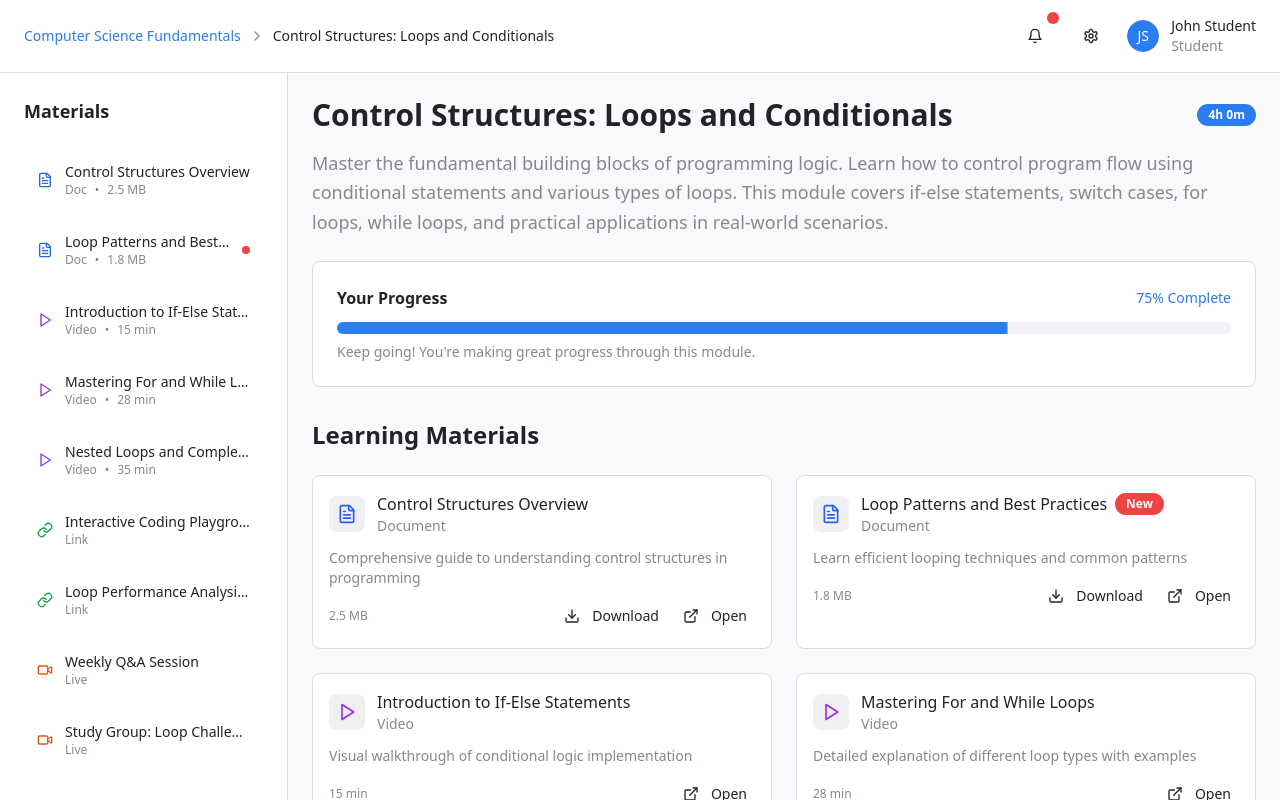
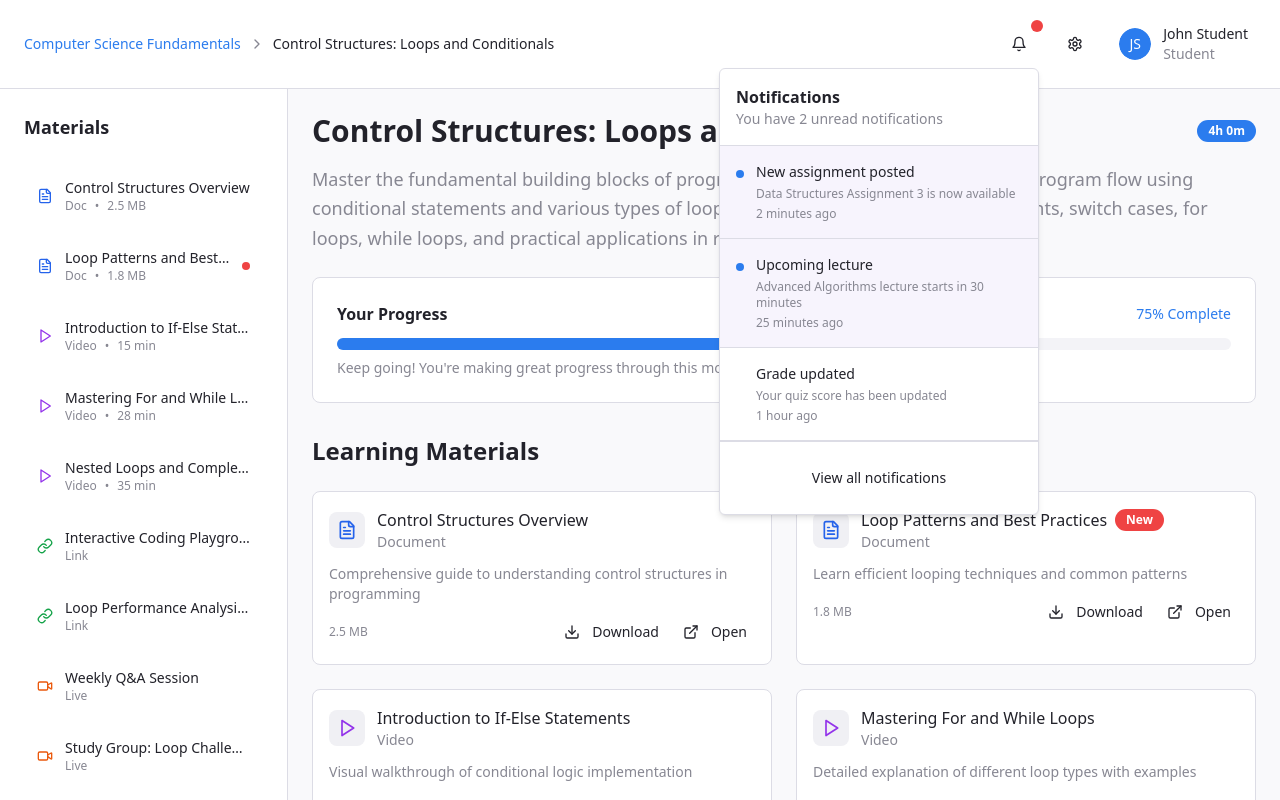
Before and after one commit to tiran2/tuterverrse-module-page-ui, a React (Vite) app: page /module in a window 1280 px wide. Both pictures are taken after a click on the button 1035 px from the left and 36 px from the top of the page. Shown: the top 800 px of the page. Built offline with nearby package versions, Linux system fonts and the light colour scheme.

Commit message:
Add functionality to header icons
Implement UI components for settings, notifications, and profile icons in the header. This includes adding dropdowns or modals for each icon to provide interactive functionality.

```diff
--- a/src/components/TopNavigation.tsx
+++ b/src/components/TopNavigation.tsx
@@ -1,6 +1,20 @@
-import { User, Bell, Settings, ChevronRight } from "lucide-react";
+import { User, Bell, Settings, ChevronRight, LogOut, UserCog, Moon, Sun, Monitor } from "lucide-react";
 import { Button } from "@/components/ui/button";
 import { Avatar, AvatarFallback } from "@/components/ui/avatar";
+import {
+  DropdownMenu,
+  DropdownMenuContent,
+  DropdownMenuItem,
+  DropdownMenuTrigger,
+  DropdownMenuSeparator,
+  DropdownMenuLabel
+} from "@/components/ui/dropdown-menu";
+import {
+  Popover,
+  PopoverContent,
+  PopoverTrigger
+} from "@/components/ui/popover";
+import { useToast } from "@/hooks/use-toast";
 
 interface TopNavigationProps {
   currentModule: string;
@@ -8,6 +22,35 @@ interface TopNavigationProps {
 }
 
 export function TopNavigation({ currentModule, courseName }: TopNavigationProps) {
+  const { toast } = useToast();
+
+  const mockNotifications = [
+    { id: 1, title: "New assignment posted", message: "Data Structures Assignment 3 is now available", time: "2 minutes ago", unread: true },
+    { id: 2, title: "Upcoming lecture", message: "Advanced Algorithms lecture starts in 30 minutes", time: "25 minutes ago", unread: true },
+    { id: 3, title: "Grade updated", message: "Your quiz score has been updated", time: "1 hour ago", unread: false },
+  ];
+
+  const handleNotificationClick = (notification: any) => {
+    toast({
+      title: notification.title,
+      description: notification.message,
+    });
+  };
+
+  const handleSettingsAction = (action: string) => {
+    toast({
+      title: "Settings",
+      description: `${action} clicked`,
+    });
+  };
+
+  const handleProfileAction = (action: string) => {
+    toast({
+      title: "Profile",
+      description: `${action} clicked`,
+    });
+  };
+
   return (
     <header className="bg-card border-b border-border px-6 py-4">
       <div className="flex items-center justify-between">
@@ -22,16 +65,78 @@ export function TopNavigation({ currentModule, courseName }: TopNavigationProps)
 
         {/* User Actions */}
         <div className="flex items-center space-x-4">
+          {/* Notifications */}
+          <Popover>
+            <PopoverTrigger asChild>
               <Button variant="ghost" size="icon" className="relative">
                 <Bell className="h-5 w-5" />
                 <span className="absolute -top-1 -right-1 h-3 w-3 bg-destructive rounded-full text-xs"></span>
               </Button>
+            </PopoverTrigger>
+            <PopoverContent className="w-80 p-0" align="end">
+              <div className="p-4 border-b">
+                <h4 className="font-semibold">Notifications</h4>
+                <p className="text-sm text-muted-foreground">You have {mockNotifications.filter(n => n.unread).length} unread notifications</p>
+              </div>
+              <div className="max-h-80 overflow-auto">
+                {mockNotifications.map((notification) => (
+                  <div
+                    key={notification.id}
+                    className={`p-4 border-b hover:bg-accent cursor-pointer ${notification.unread ? 'bg-accent/50' : ''}`}
+                    onClick={() => handleNotificationClick(notification)}
+                  >
+                    <div className="flex items-start space-x-3">
+                      <div className={`h-2 w-2 rounded-full mt-2 ${notification.unread ? 'bg-primary' : 'bg-transparent'}`} />
+                      <div className="flex-1 space-y-1">
+                        <p className="text-sm font-medium">{notification.title}</p>
+                        <p className="text-xs text-muted-foreground">{notification.message}</p>
+                        <p className="text-xs text-muted-foreground">{notification.time}</p>
+                      </div>
+                    </div>
+                  </div>
+                ))}
+              </div>
+              <div className="p-4 border-t">
+                <Button variant="ghost" className="w-full text-sm">
+                  View all notifications
+                </Button>
+              </div>
+            </PopoverContent>
+          </Popover>
 
+          {/* Settings */}
+          <DropdownMenu>
+            <DropdownMenuTrigger asChild>
               <Button variant="ghost" size="icon">
                 <Settings className="h-5 w-5" />
               </Button>
+            </DropdownMenuTrigger>
+            <DropdownMenuContent align="end" className="w-56">
+              <DropdownMenuLabel>Settings</DropdownMenuLabel>
+              <DropdownMenuSeparator />
+              <DropdownMenuItem onClick={() => handleSettingsAction("Account Settings")}>
+                <UserCog className="mr-2 h-4 w-4" />
+                Account Settings
+              </DropdownMenuItem>
+              <DropdownMenuItem onClick={() => handleSettingsAction("Theme: Light")}>
+                <Sun className="mr-2 h-4 w-4" />
+                Theme: Light
+              </DropdownMenuItem>
+              <DropdownMenuItem onClick={() => handleSettingsAction("Theme: Dark")}>
+                <Moon className="mr-2 h-4 w-4" />
+                Theme: Dark
+              </DropdownMenuItem>
+              <DropdownMenuItem onClick={() => handleSettingsAction("Theme: System")}>
+                <Monitor className="mr-2 h-4 w-4" />
+                Theme: System
+              </DropdownMenuItem>
+            </DropdownMenuContent>
+          </DropdownMenu>
 
-          <div className="flex items-center space-x-3">
+          {/* Profile */}
+          <DropdownMenu>
+            <DropdownMenuTrigger asChild>
+              <div className="flex items-center space-x-3 cursor-pointer hover:bg-accent rounded-lg p-2 transition-colors">
                 <Avatar className="h-8 w-8">
                   <AvatarFallback className="bg-primary text-primary-foreground text-sm">
                     JS
@@ -42,6 +147,25 @@ export function TopNavigation({ currentModule, courseName }: TopNavigationProps)
                   <p className="text-muted-foreground">Student</p>
                 </div>
               </div>
+            </DropdownMenuTrigger>
+            <DropdownMenuContent align="end" className="w-56">
+              <DropdownMenuLabel>My Account</DropdownMenuLabel>
+              <DropdownMenuSeparator />
+              <DropdownMenuItem onClick={() => handleProfileAction("Profile")}>
+                <User className="mr-2 h-4 w-4" />
+                Profile
+              </DropdownMenuItem>
+              <DropdownMenuItem onClick={() => handleProfileAction("Dashboard")}>
+                <UserCog className="mr-2 h-4 w-4" />
+                Dashboard
+              </DropdownMenuItem>
+              <DropdownMenuSeparator />
+              <DropdownMenuItem onClick={() => handleProfileAction("Sign Out")} className="text-destructive">
+                <LogOut className="mr-2 h-4 w-4" />
+                Sign Out
+              </DropdownMenuItem>
+            </DropdownMenuContent>
+          </DropdownMenu>
         </div>
       </div>
     </header>
```
Lines whose indentation alone changed are shown as unchanged.
